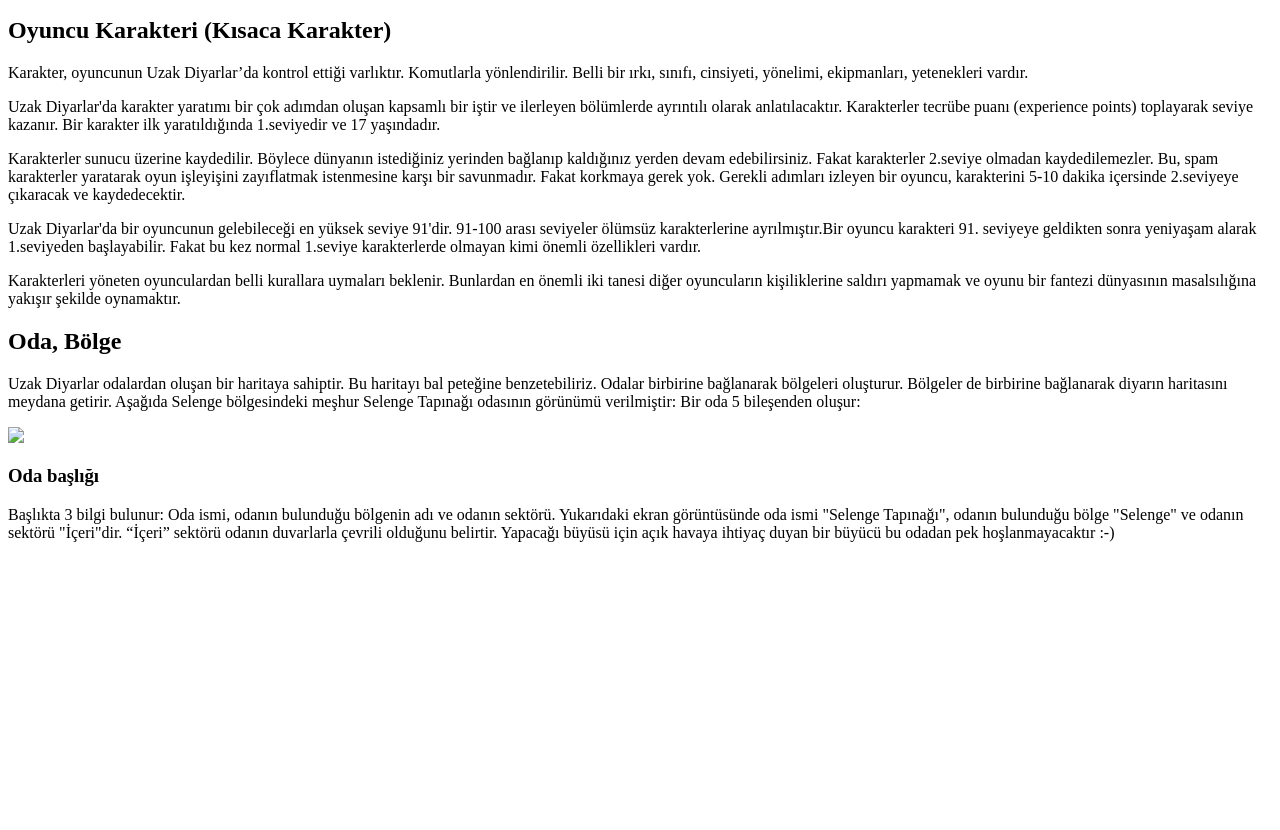
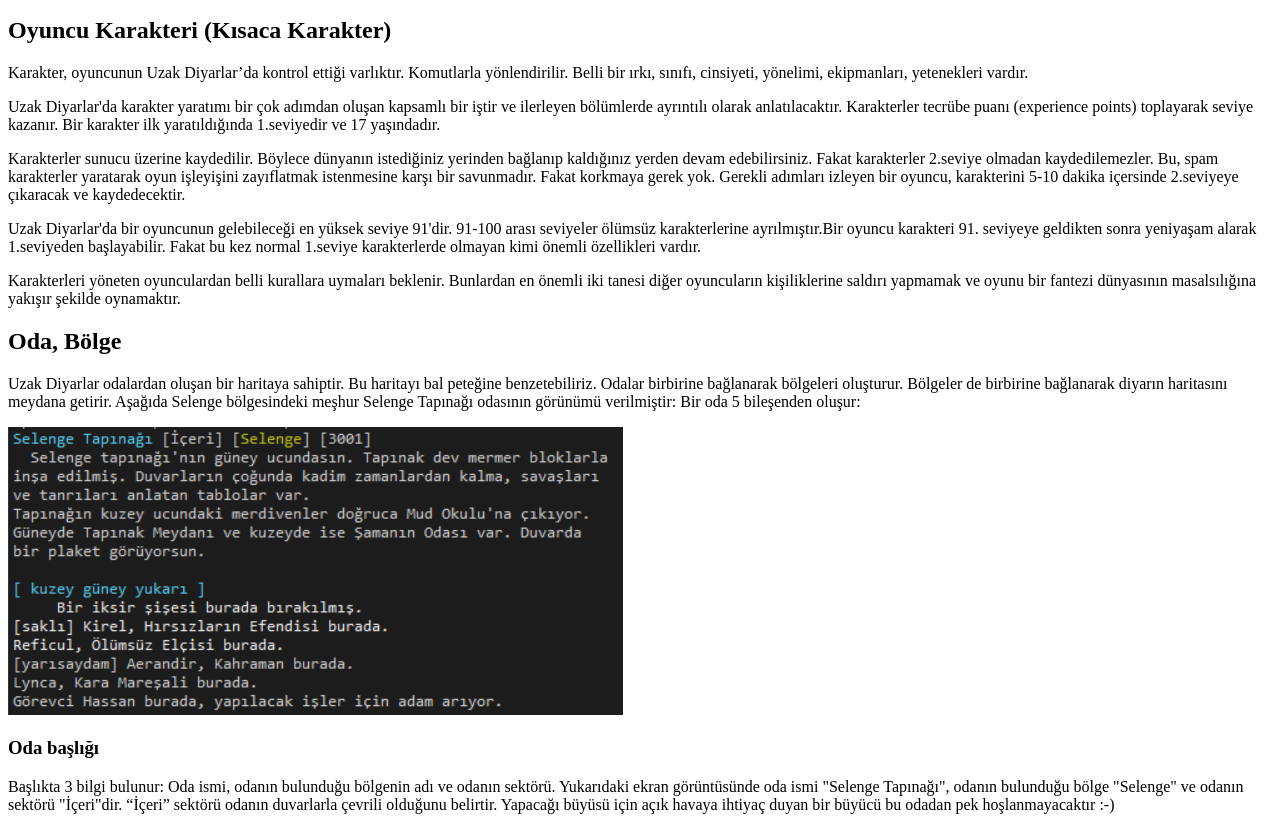
Before and after one commit to mangusmud/mangusmud.github.io, a plain HTML site: page genel-mud-kavramlari.html in a window 1280 px wide. Shown: the part 101-931 px from the top of the page. Before the commit the page ends 800 px from the top, so only its background shows below. Drawn offline with Linux system fonts and the light colour scheme.

Commit message:
Update genel-mud-kavramlari.html

```diff
--- a/genel-mud-kavramlari.html
+++ b/genel-mud-kavramlari.html
@@ -21,7 +21,7 @@
 
 <p>Uzak Diyarlar odalardan oluşan bir haritaya sahiptir. Bu haritayı bal peteğine benzetebiliriz. Odalar birbirine bağlanarak bölgeleri oluşturur. Bölgeler de birbirine bağlanarak diyarın haritasını meydana getirir. Aşağıda Selenge bölgesindeki meşhur Selenge Tapınağı odasının görünümü verilmiştir: Bir oda 5 bileşenden oluşur:</p>
 
-<p><img src=images/screenshots/oda.png"/></p>
+<p><img src="images/screenshots/oda.png"/></p>
 
 <h3>Oda başlığı</h3>
 
```
